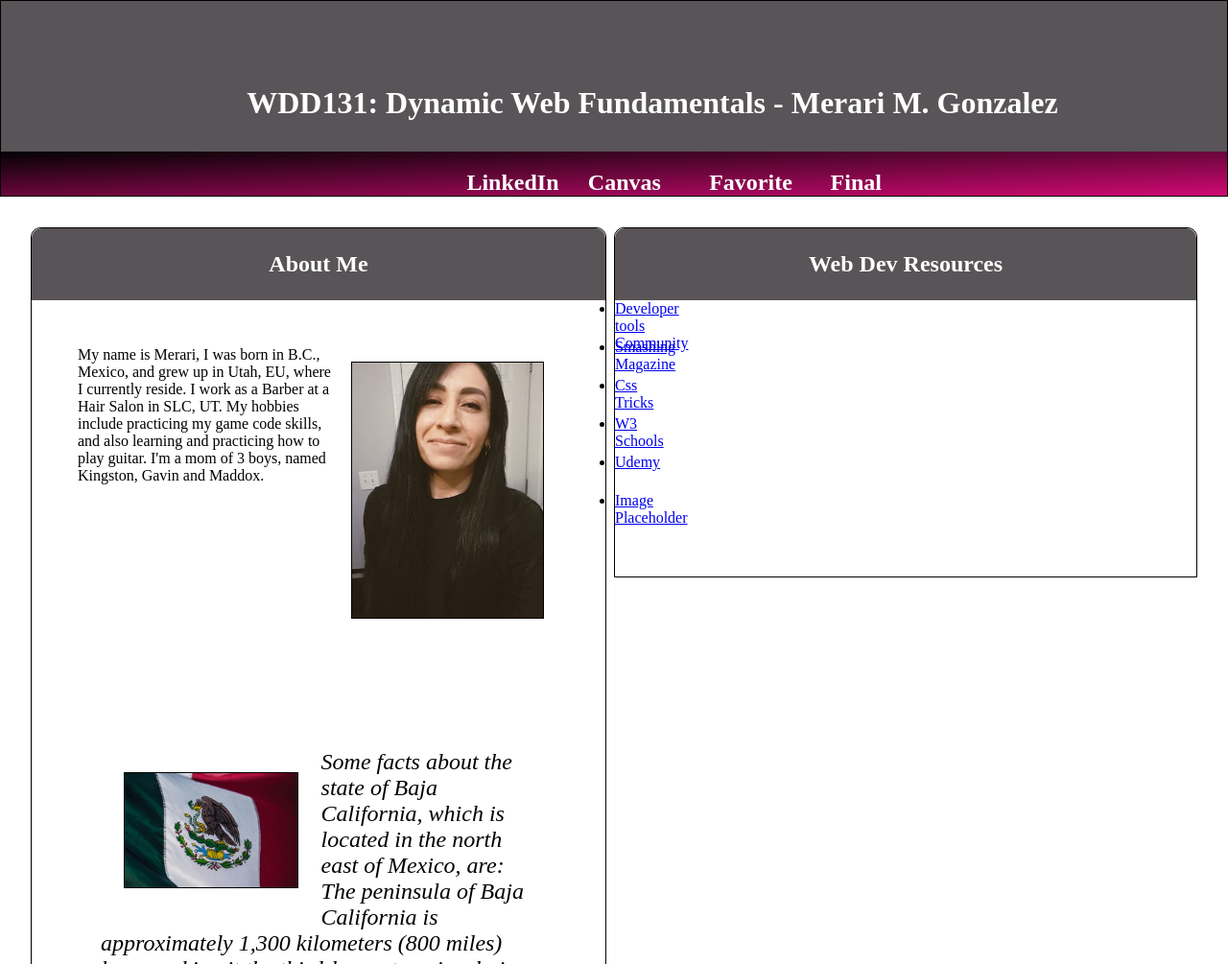
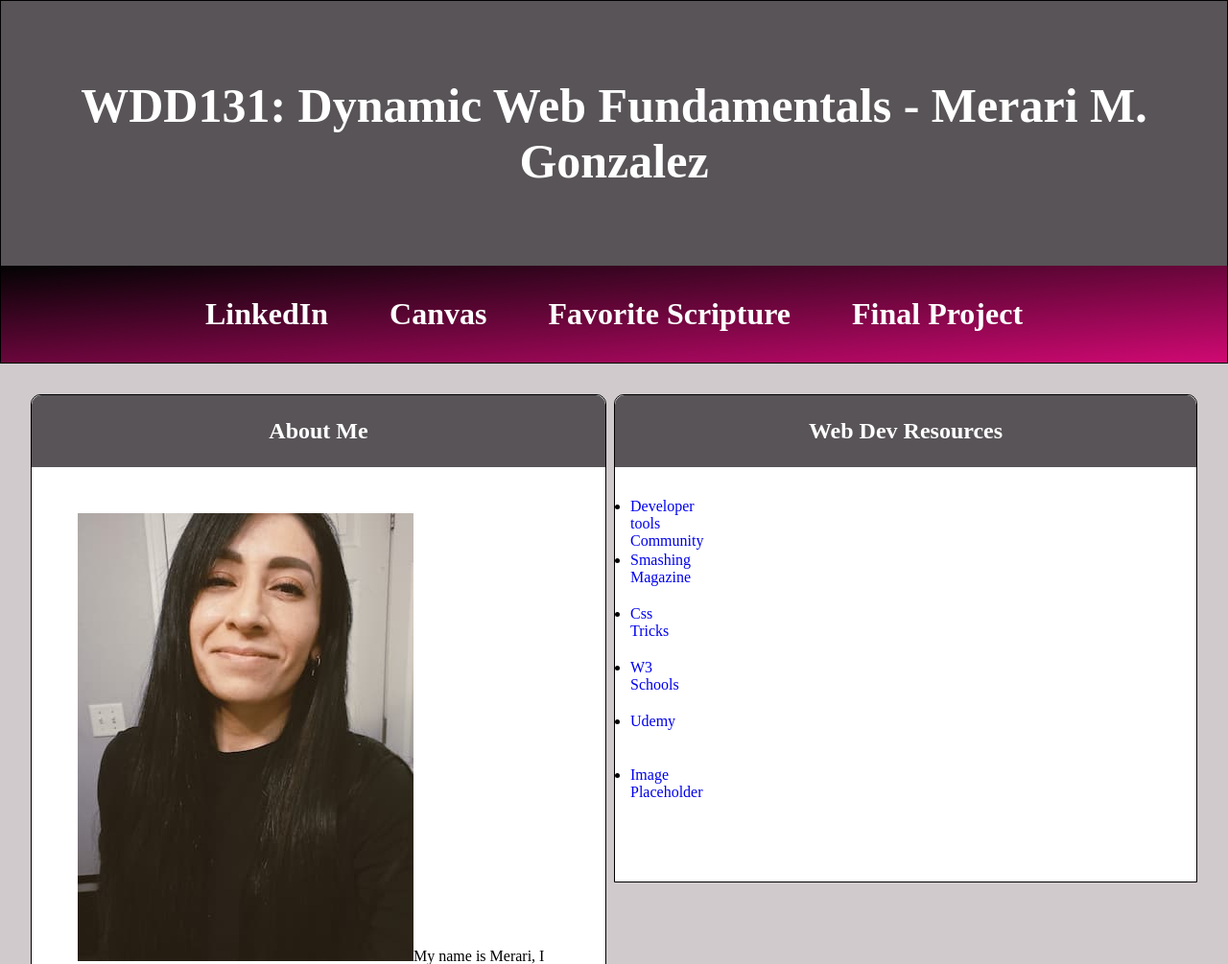
Before and after one commit to merarim-287/wdd131, a plain HTML site: page week01/index.html in a window 1280 px wide. Shown: the top 1005 px of the page at 96% size. Drawn offline with Linux system fonts and the light colour scheme; a web font is replaced by a local one.

Commit message:
added  dev links, and some more design.

```diff
--- a/week01/index.html
+++ b/week01/index.html
@@ -5,7 +5,8 @@
     <meta charset="UTF-8">
     <meta name="viewport" content="width=device-width, initial-scale=1.0">
     <title>WDD131 - Dynamic Web Fundamentals - Merari M. Gonzalez</title>
-    <link rel="stylesheet" href="styles/base.css"><link rel="preconnect" href="https://fonts.googleapis.com">
+    <link rel="stylesheet" href="styles/base.css">
+    <link rel="preconnect" href="https://fonts.googleapis.com">
     <link rel="preconnect" href="https://fonts.gstatic.com" crossorigin>
     <link href="https://fonts.googleapis.com/css2?family=DM+Serif+Text:ital@0;1&display=swap" rel="stylesheet">
 </head>
@@ -14,10 +15,11 @@
     <header>
         <h1>WDD131: Dynamic Web Fundamentals - Merari M. Gonzalez</h1>
         <nav>
-            <ul class= "navigation">
+            <ul class="navigation">
                 <li><a href="linkedin.com/in/merari-miriam-gonzalez-b73b63345" title="LinkedIn">LinkedIn</a></li>
                 <li><a href="mgonzalez9@byupathway.edu" title="Canvas">Canvas</a></li>
-                <li><a href="https://www.churchofjesuschrist.org/study/scriptures/pgp/moses/3?lang=eng#:~:text=9%20And%20out,good%20and%20evil." title="Favorite scripture">Favorite Scripture</a></li>
+                <li><a href="https://www.churchofjesuschrist.org/study/scriptures/pgp/moses/3?lang=eng#:~:text=9%20And%20out,good%20and%20evil."
+                        title="Favorite scripture">Favorite Scripture</a></li>
                 <li><a href="" title="Final project">Final Project</a></li>
             </ul>
         </nav>
@@ -25,23 +27,32 @@
     <main>
         <section>
             <div class="left-card">
-                    <h1 class="left-card-title">About Me</h1>
-                    <p><img src="images/me.jpg" alt="profile picture">My name is Merari, I was born in B.C., Mexico, and grew up in Utah, EU, where I currently reside. I work as a Barber at a Hair Salon in SLC, UT.
-                        My hobbies include practicing my game code skills, and also learning and practicing how to play guitar. I'm a mom of 3 boys, named Kingston, Gavin and Maddox.
-                    </p></h1>
+                <h1>About Me</h1>
+                <p><img src="images/me.jpg" alt="profile picture">My name is Merari, I was born in B.C., Mexico, and
+                    grew up in Utah, EU, where I currently reside. I work as a Barber at a Hair Salon in SLC, UT.
+                    My hobbies include practicing my game code skills, and also learning and practicing how to play
+                    guitar. I'm a mom of 3 boys, named Kingston, Gavin and Maddox.
+                </p>
+                </h1>
                 <h2>
-                        <p><img src="images/flag.jpg" alt="flag" id="float"><title>Baja California, Mexico</title>Some facts about the state of Baja California, which is located in the north east of Mexico, are:
-                        The peninsula of Baja California is approximately 1,300 kilometers (800 miles) long, making it the third-longest peninsula in the world.
-                        It is also known for its beautiful beaches, wine country, and outdoor activities, attracting many tourists each year.
-                        The state's coat of arms features the motto, “Work and social justice,” along with an image of the sun representing the state’s energy.
-                        The region was originally settled by Indigenous groups, and agriculture was practiced in the floodplain of the lower Colorado River by the Cocopa and Quechan tribes.
+                    <p><img src="images/flag.jpg" alt="flag" id="float">
+                        <title>Baja California, Mexico</title>Some facts about the state of Baja California, which is
+                        located in the north east of Mexico, are:
+                        The peninsula of Baja California is approximately 1,300 kilometers (800 miles) long, making it
+                        the third-longest peninsula in the world.
+                        It is also known for its beautiful beaches, wine country, and outdoor activities, attracting
+                        many tourists each year.
+                        The state's coat of arms features the motto, “Work and social justice,” along with an image of
+                        the sun representing the state’s energy.
+                        The region was originally settled by Indigenous groups, and agriculture was practiced in the
+                        floodplain of the lower Colorado River by the Cocopa and Quechan tribes.
                     </p>
                 </h2>
             </div>
         </section>
         <section>
             <div class="right-card">
-                    <h1 class="right-card-title">Web Dev Resources</h1>
+                <h1>Web Dev Resources</h1>
                 <ul>
                     <li><a href="https://dev.to/" class="hide Dev.to Comunity">Developer tools Community</a></li>
                     <li><a href="https://www.smashingmagazine.com/" class="hide Smashing Magazine">Smashing Magazine</a></li>
@@ -50,7 +61,7 @@
                     <li><a href="https://www.udemy.com/" class="hide Udemy">Udemy</a></li>
                     <li><a href="https://imageplaceholder.net/" class="hide Image Placeholder">Image Placeholder</a></li>
                 </ul>
-
+            </div>
         </section>
         <footer>
             <p><span id="currentyear"></span>Merari M. Gonzalez-EU</p>
--- a/week01/styles/base.css
+++ b/week01/styles/base.css
@@ -1,36 +1,38 @@
 .dm-serif-text-regular {
     font-family: "DM Serif Text", serif;
-    font-weight: 400;
     font-style: normal;
 }
 
 .dm-serif-text-regular-italic {
     font-family: "DM Serif Text", serif;
-    font-weight: 400;
     font-style: italic;
 }
 
 * {
-	margin: 0;
-	padding: 0;
-	box-sizing: border-box;
+    margin: 0;
+    padding: 0;
+    box-sizing: border-box;
+}
+
+body {
+    background-color:rgb(208, 202, 205)
 }
 
 header {
     display: flex;
     flex-direction: column;
-    justify-content: space-between;
+    justify-content: center;
     background-color: rgb(88, 84, 87);
-    padding-bottom: 0;
-    padding-top: 4rem;
+    padding: 0;
+    margin: 0;
     color: white;
-    font-weight: 2rem;
+    font-size: 25px;
     border: 1px solid black;
 }
 
 header h1 {
-    padding-bottom: 2rem;
-    padding-left: 5rem;
+    padding-bottom: 5rem;
+    padding-top: 5rem;
 }
 
 nav {
@@ -39,33 +41,33 @@ nav {
     background: linear-gradient(to bottom right, rgb(3, 3, 3), rgb(208, 9, 115));
     color: white;
     max-width: 100%;
-    margin: 0;
 }
 
 nav ul {
     display: flex;
-    flex-direction: row;
     list-style-type: none;
 }
 
 nav li {
-    margin-left: 5rem;
+    display: flex;
+    flex-direction: column;
+    padding: 1rem;
+    justify-content: space-around;
 }
 
 nav a {
-    display: block;
+    display: flex;
     color: white;
     text-align: center;
     padding: 1rem;
     text-decoration: none;
-    font-size: 1.5rem;
+    font-size: 2rem;
     font-weight: bold;
-    margin: 0.2rem;
 }
 
 nav a:hover {
-    text-decoration: overline;
-    color:rgb(13, 13, 13);
+    text-decoration: underline;
+    color: rgb(13, 13, 13);
 }
 
 main {
@@ -73,19 +75,19 @@ main {
     grid-template-columns: minmax(600px, 20%) 1fr;
     padding: 2rem;
     gap: 8px;
-    border-radius: 10px 10px 10px 10px;
+    border-radius: 10px;
 }
 
 .left-card {
     display: grid;
     padding-top: 0;
     padding-bottom: 3em;
-    background: none;
+    background-color: white;
     border: 1px solid black;
     border-radius: 10px 10px 0 0;
 }
 
-h1{
+h1 {
     background: rgb(88, 84, 87);
     padding-top: 1.5rem;
     padding-bottom: 1.5rem;
@@ -102,36 +104,29 @@ p {
     font-style: normal;
 }
 
-img {
+h2 img {
     float: right;
     width: 40%;
     border: 1px solid black;
     margin: 1em;
 }
 
-h2 p {
-    font-family: "DM Serif Text", serif;
-    font-weight: 100;
-    font-style: italic;
-}
-
-h2 img {
-    float: left;
-    width: 40%;
-    border: 1px solid black;
-    margin: 1em;
+h2 {
+    display: grid;
+    color: black;
 }
 
 .right-card {
     display: grid;
     padding-top: 0;
     padding-bottom: 3em;
-    background: none;
+    background-color: white;
     border: 1px solid black;
     border-radius: 10px 10px 0 0;
 }
 
-right-card h1{
+.right-card h1 {
+    display: grid;
     background: rgb(88, 84, 87);
     padding-top: 1.5rem;
     padding-bottom: 1.5rem;
@@ -141,21 +136,35 @@ right-card h1{
     border-radius: 10px 10px 0 0;
 }
 
-right-card .hide {
+.right-card ul {
+    list-style-type: disc;
+    padding: 1rem;
+}
+
+.right-card li {
+    margin: 1rem 0;
+}
+
+.right-card hide {
     text-indent: 100%;
     white-space: nowrap;
     overflow: hidden;
 }
 
-li a {
+.right-card li a {
     display: block;
     width: 40px;
     height: 40px;
     background-image: url(social.png);
+    justify-content: center;
+    align-items: center;
+    text-decoration: none;
+    list-style-type: type;
 }
-li a.Dev Comunity { background-position: 0 0; }
-li a.Smashing Magazine { background-position: 0 -40px; }
-li a.CSS Tricks { background-position: 0 -80px; }
-li a.W3 Schools { background-position: 0 -120px; }
-li a.Udemy { background-position: 0 -160px; }
-li a.Image Placeholder { background-position: 0 -200px; }
+
+.right-card li a.DevComunity { background-position: 0 0; }
+.right-card li a.SmashingMagazine { background-position: 0, -40px; }
+.right-card li a.CSSTricks {background-position:0, -80px; }
+.right-card li a.WrSchools {background-position: 0, 120px;}
+.right-card li a.Udemy {background-position:0, 160px; }
+.right-card li a.ImagePlaceHolder {background-position: 0 -299px; }
```
Lines whose indentation alone changed are shown as unchanged.
